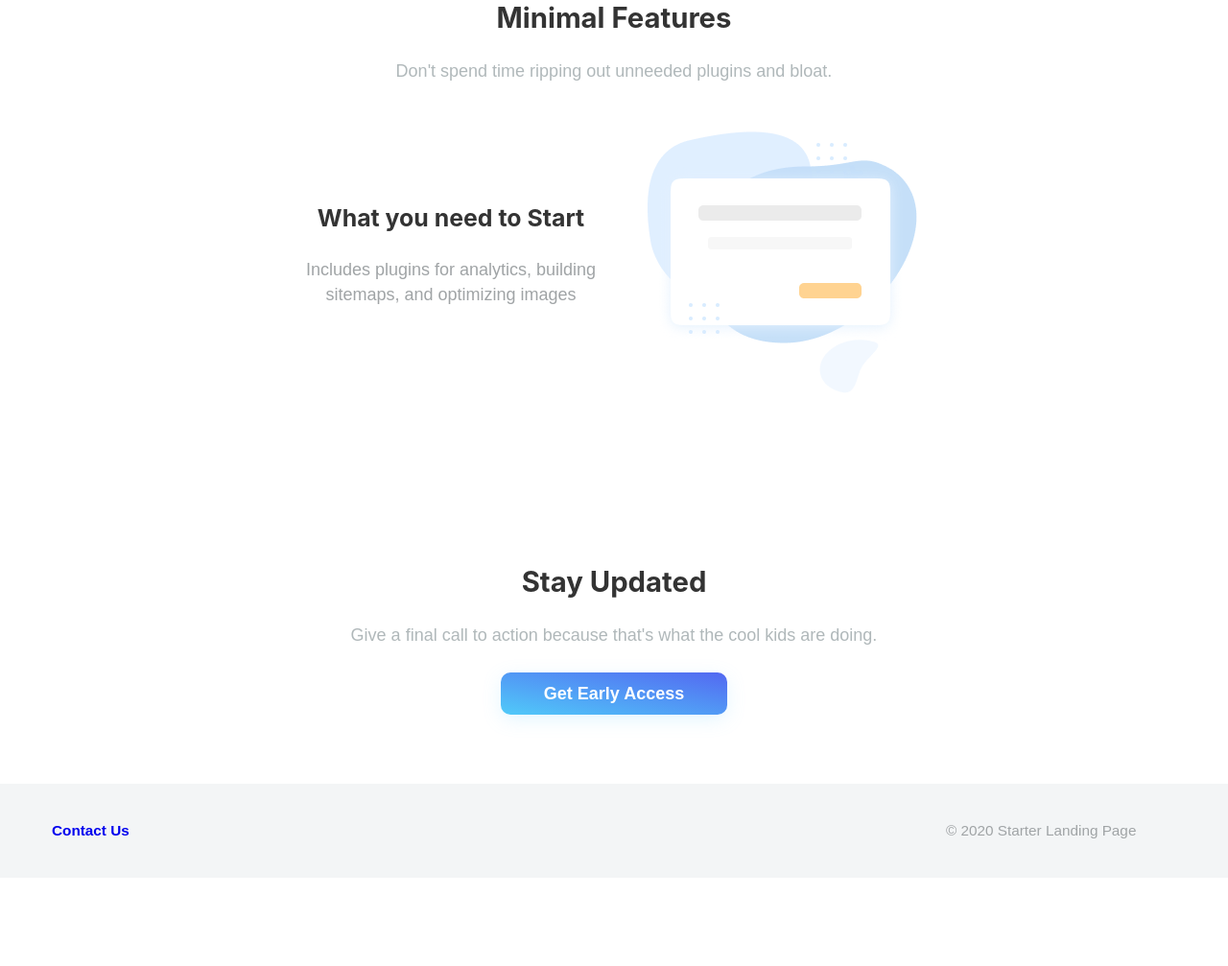
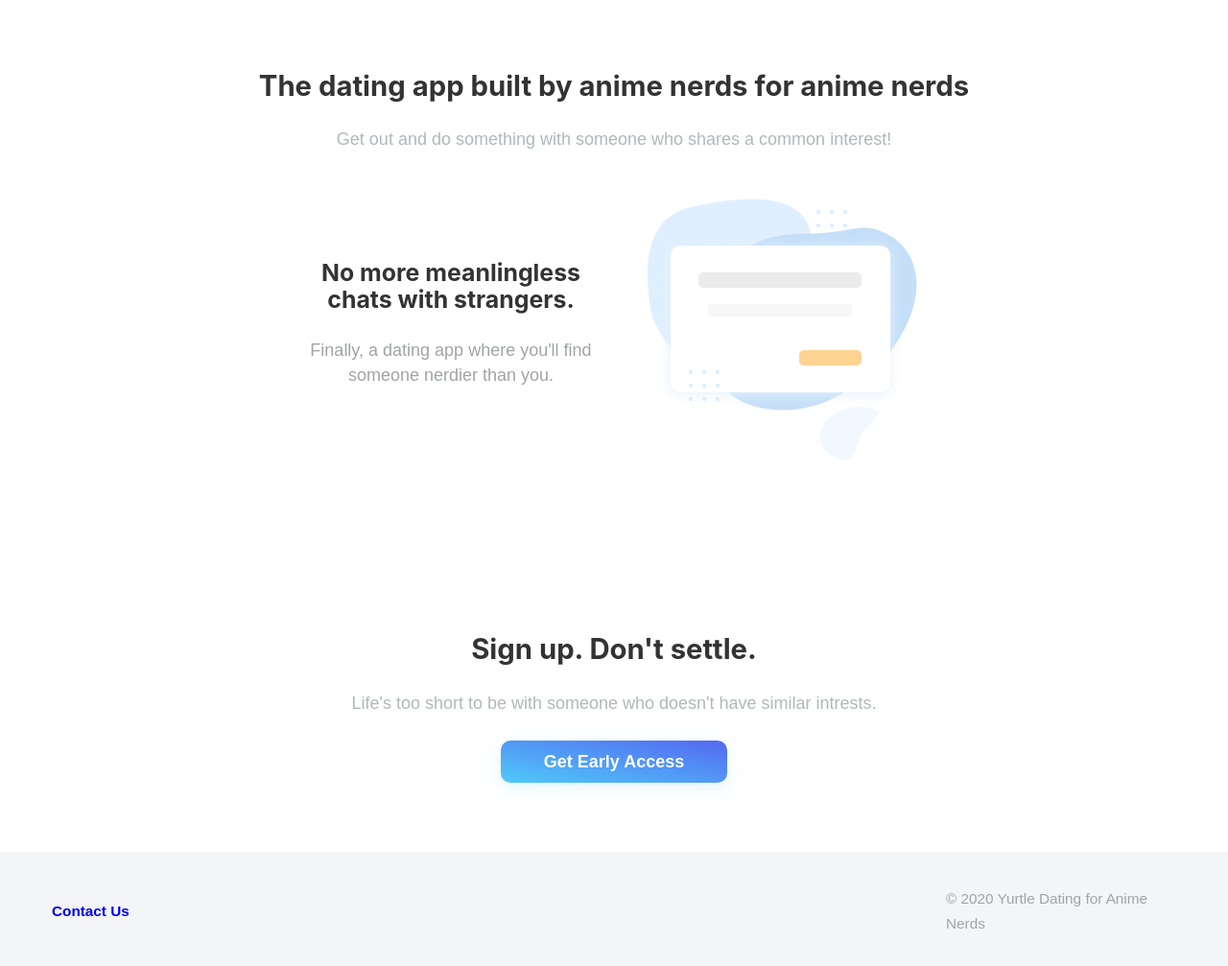
Before and after one commit to fredsiika/yurtle-date-landing, a Gatsby site: page / in a window 1280 px wide. Shown: the part 1023-2030 px from the top of the page at 96% size. Before the commit the page ends 1938 px from the top, so only its background shows below. Built offline with nearby package versions, Linux system fonts and the light colour scheme; Gatsby itself is replaced by a stand-in of ours.

Commit message:
Added web copy

```diff
--- a/gatsby-config.js
+++ b/gatsby-config.js
@@ -1,7 +1,7 @@
 module.exports = {
   siteMetadata: {
-    title: `Starter Landing Page`,
-    description: `A barebone landing page starter with some minimal styles.`,
+    title: `Yurtle Dating for Anime Nerds`,
+    description: `The dating app designed by anime nerds for anime nerds.`,
     author: `@gillkyle`,
     siteUrl: `https://gatsby-starter-landing-page.netlify.com`,
   },
--- a/src/components/content.js
+++ b/src/components/content.js
@@ -7,8 +7,8 @@ import { COLORS } from "../styles/constants"
 const Content = () => (
   <div style={{ padding: "4rem 1rem", textAlign: "center" }}>
     <SectionHeader
-      title="Minimal Features"
-      description="Don't spend time ripping out unneeded plugins and bloat."
+      title="The dating app built by anime nerds for anime nerds"
+      description="Get out and do something with someone who shares a common interest!"
     />
     <content
       style={{
@@ -19,10 +19,10 @@ const Content = () => (
       }}
     >
       <div>
-        <h3>What you need to Start</h3>
+        <h3>No more meanlingless chats with strangers.
+        </h3>
         <p style={{ color: COLORS.gray }}>
-          Includes plugins for analytics, building sitemaps, and optimizing
-          images
+          Finally, a dating app where you'll find someone nerdier than you.<br />
         </p>
       </div>
       <div>
--- a/src/components/cta.js
+++ b/src/components/cta.js
@@ -6,8 +6,8 @@ import SectionHeader from "./section-header"
 const CallToAction = () => (
   <div style={{ padding: "4rem 1rem", textAlign: "center" }}>
     <SectionHeader
-      title="Stay Updated"
-      description="Give a final call to action because that's what the cool kids are doing."
+      title="Sign up. Don't settle."
+      description="Life's too short to be with someone who doesn't have similar intrests."
     />
     <Button>Get Early Access</Button>
   </div>
--- a/src/components/footer.js
+++ b/src/components/footer.js
@@ -23,7 +23,7 @@ const Footer = ({ siteTitle }) => (
       <div style={{ color: COLORS.blue, fontWeight: 700 }}>
         <a
           style={{ textDecoration: "none" }}
-          href="https://github.com/gillkyle/gatsby-starter-landing-page"
+          href="#0"
         >
           Contact Us
         </a>
--- a/src/components/hero.js
+++ b/src/components/hero.js
@@ -26,10 +26,13 @@ const Header = ({ siteTitle }) => (
         opacity: 0.5,
       }}
     />
-    <h1 style={{ textAlign: "center" }}>Landing Page Starter</h1>
+    <h1 style={{ textAlign: "center" }}>
+      Love anime?
+      <br />Don't settle for a partner who doesn't.
+    </h1>
     <p style={{ textAlign: "center", maxWidth: 440 }}>
-      This landing page looks great on all devices and is minimal in design. Add
-      what you want and deploy.
+      <span style={{ fontWeight: 'bold' }}>We get it.</span> You like watching anime, reading manga, and even going to cosplay conventions.<br />
+      Stop wasting your time on other dating apps.
     </p>
     <Button>Get Early Access</Button>
     <div style={{ margin: 60, width: `250px`, position: "relative" }}>
@@ -57,7 +60,7 @@ Header.propTypes = {
 }
 
 Header.defaultProps = {
-  siteTitle: ``,
+  siteTitle: `Yurtle - Anime Dating`,
 }
 
 export default Header
```
